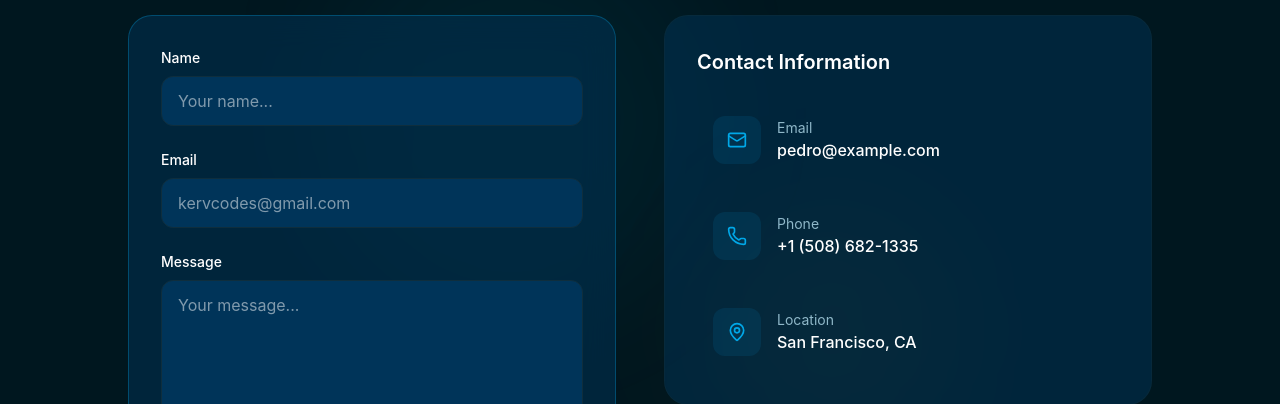
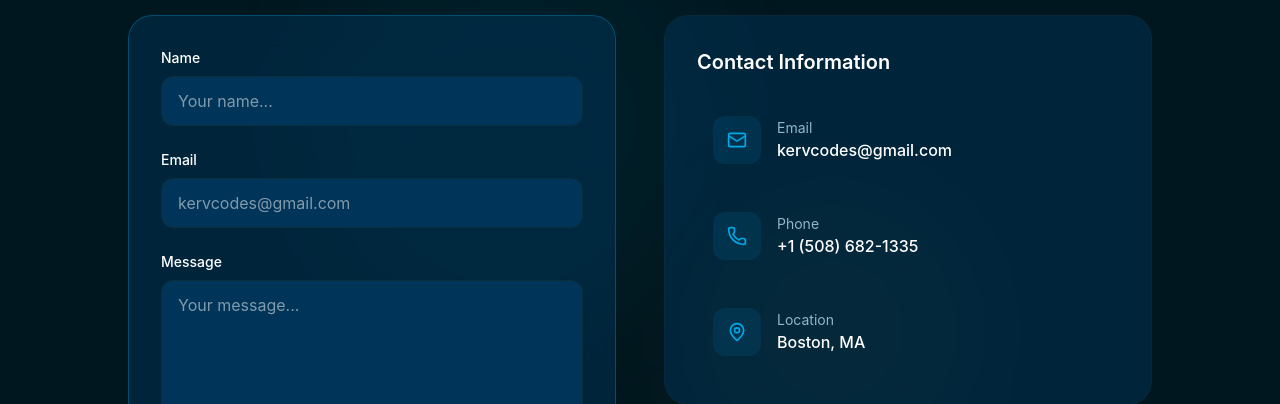
Before and after one commit to kervcodes/portfolio-v2, a React app: page / in a window 1280 px wide. Shown: the part 6840-7244 px from the top of the page. Built offline with nearby package versions, Linux system fonts and the light colour scheme; the HTML template or start-up script is replaced by a standard one.

Commit message:
Update contact form information

```diff
--- a/src/sections/Contact.jsx
+++ b/src/sections/Contact.jsx
@@ -14,8 +14,8 @@ const contactInfo = [
   {
     icon: Mail,
     label: "Email",
-    value: "pedro@example.com",
-    href: "mailto:pedro@example.com",
+    value: "kervcodes@gmail.com",
+    href: "mailto:kervcodes@gmail.com",
   },
   {
     icon: Phone,
@@ -26,8 +26,8 @@ const contactInfo = [
   {
     icon: MapPin,
     label: "Location",
-    value: "San Francisco, CA",
-    href: "#",
+    value: "Boston, MA",
+    href: "Kervintznoel.com",
   },
 ];
 
```
